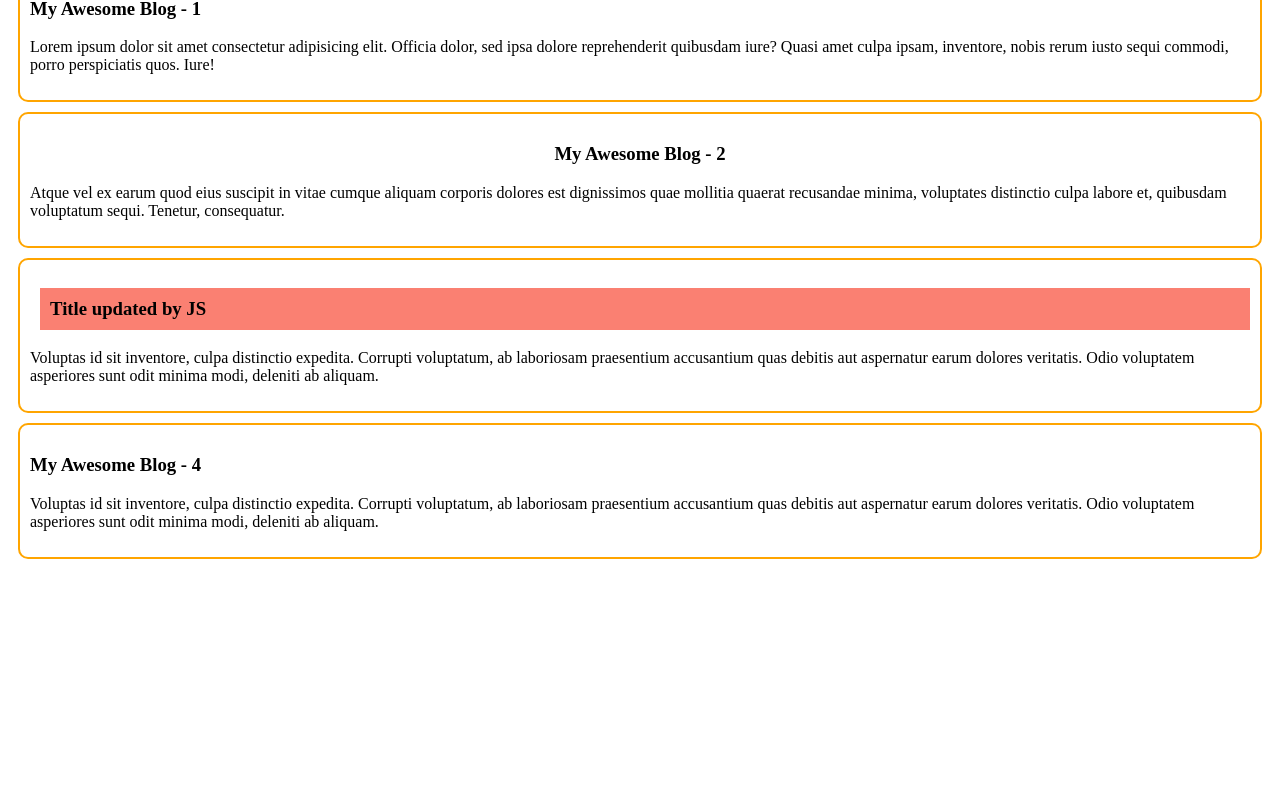
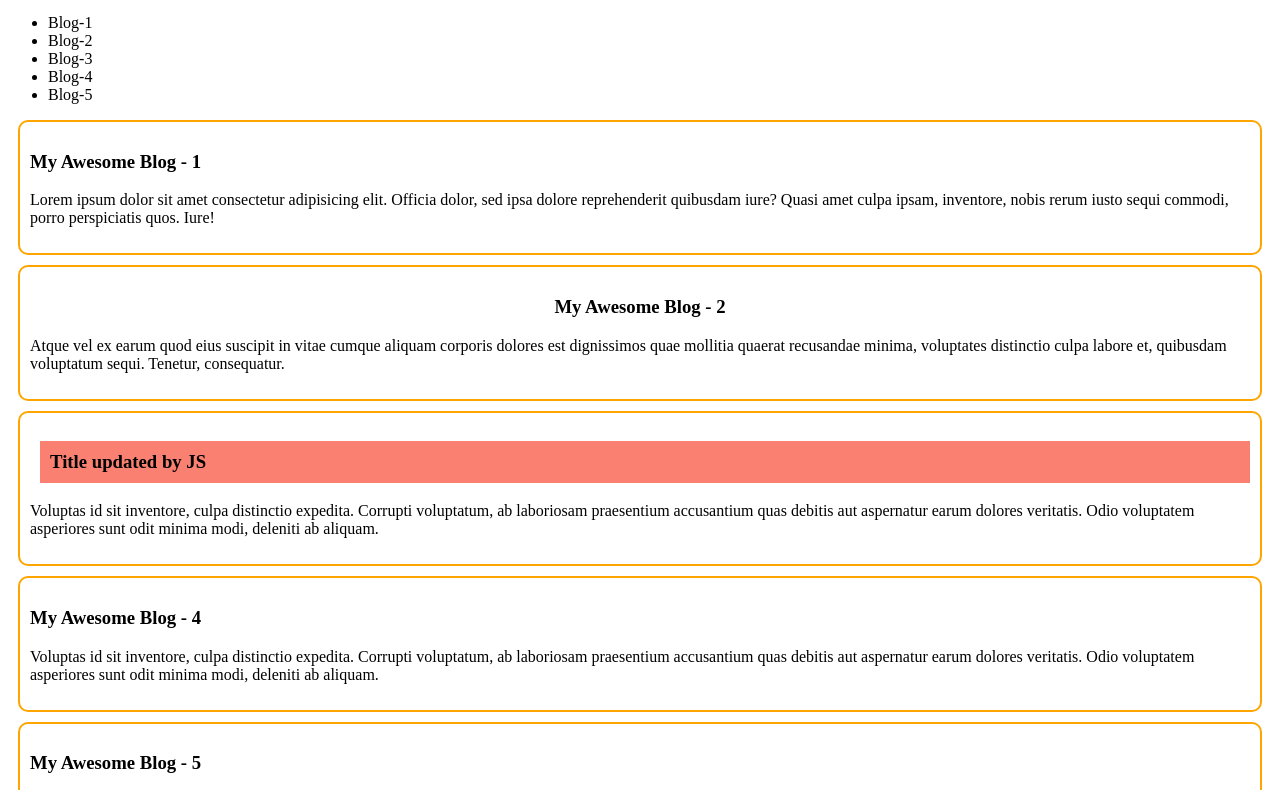
Before and after one commit to bishnuphitron/js-dom, a plain HTML site: page dom.html in a window 1280 px wide. Shown: the part 113-903 px from the top of the page. Before the commit the page ends 800 px from the top, so only its background shows below. Drawn offline with Linux system fonts and the light colour scheme.

Commit message:
Create HTML elements using Javascript and appendChild

```diff
--- a/dom.html
+++ b/dom.html
@@ -23,7 +23,17 @@
     <h1>Welcome to my blog website</h1>
   </header>
   <main>
-    <section class="blogs">
+    <!-- blog section starts here -->
+    <section id="blogs" class="blogs">
+      <header>
+        <h2>Blog Lists</h2>
+        <ul id="blog-list">
+          <li>Blog-1</li>
+          <li>Blog-2</li>
+          <li>Blog-3</li>
+          <li>Blog-4</li>
+        </ul>
+      </header>
       <article class="blog">
         <h3>My Awesome Blog - 1</h3>
         <p>Lorem ipsum dolor sit amet consectetur adipisicing elit. Officia dolor, sed ipsa dolore reprehenderit quibusdam iure? Quasi amet culpa ipsam, inventore, nobis rerum iusto sequi commodi, porro perspiciatis quos. Iure!</p>
@@ -59,6 +69,41 @@
     thirdTitle.style.padding = '10px';
     thirdTitle.style.marginLeft = '10px';
 
+    // css selector
+    // const cssBlog = document.querySelectorAll('.blog');
+    // const cssBlog2 = document.querySelector('.blog');
+    // const cssBlog3 = document.querySelectorAll('p');
+    // const cssBlog4 = document.querySelectorAll('#second-blog p');
+    // console.log(cssBlog4);
+
+    // create & add element by using JS
+    // create the element
+    const li = document.createElement('li');
+    li.innerText = 'Blog-5';
+    // where to
+    const ul = document.getElementById('blog-list');
+    // append new element
+    ul.appendChild(li);
+
+    // add article
+    const article = document.createElement('article');
+    article.classList.add('blog');
+    /*
+    const h3 = document.createElement('h3');
+    h3.innerText = 'My Awesome Blog - 5';
+    const p = document.createElement('p');
+    p.innerText = 'Voluptas id sit inventore, culpa distinctio expedita. Corrupti voluptatum, ab laboriosam praesentium accusantium quas debitis aut aspernatur earum dolores veritatis. Odio voluptatem asperiores sunt odit minima modi, deleniti ab aliquam.';
+    article.appendChild(h3);
+    article.appendChild(p);
+    */
+    article.innerHTML = `
+      <h3>My Awesome Blog - 5</h3>
+      <p>Voluptas id sit inventore, culpa distinctio expedita. Corrupti voluptatum, ab laboriosam praesentium accusantium quas debitis aut aspernatur earum dolores veritatis. Odio voluptatem asperiores sunt odit minima modi, deleniti ab aliquam.</p>
+    `;
+    // parent of article
+    const blogSection = document.getElementById('blogs');
+    blogSection.appendChild(article);
+
     // explore getElementsByClassName
     const blogs = document.getElementsByClassName('blog');
     for (const blog of blogs) {
@@ -67,13 +112,6 @@
       blog.style.margin = '10px';
       blog.style.padding = '10px';
     }
-
-    // css selector
-    const cssBlog = document.querySelectorAll('.blog');
-    const cssBlog2 = document.querySelector('.blog');
-    const cssBlog3 = document.querySelectorAll('p');
-    const cssBlog4 = document.querySelectorAll('#second-blog p');
-    console.log(cssBlog4);
   </script>
 </body>
 </html>
```
